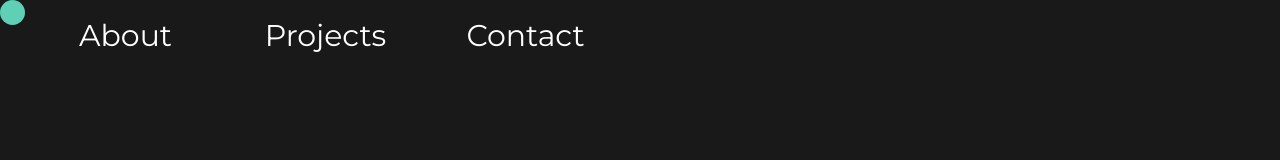
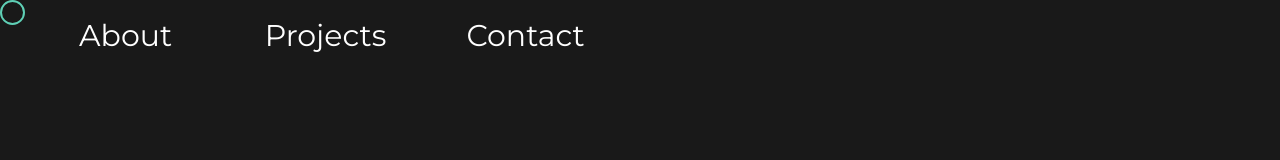
Before and after one commit to BarajasY/portfolio, a React (Create React App) app: page / in a window 1280 px wide. Shown: the top 160 px of the page. Built offline with nearby package versions, Linux system fonts and the light colour scheme; a web font is replaced by a local one.

Commit message:
Update Navbar.css

```diff
--- a/src/Components/Navbar/Navbar.css
+++ b/src/Components/Navbar/Navbar.css
@@ -44,7 +44,8 @@
     position: relative;
     width: 25px;
     height: 25px;
-    background-color: rgb(95, 208, 182);
+    background-color: none;
+    border: 2px solid rgb(95, 208, 182);
     border-radius: 15px;
 }
 
```
